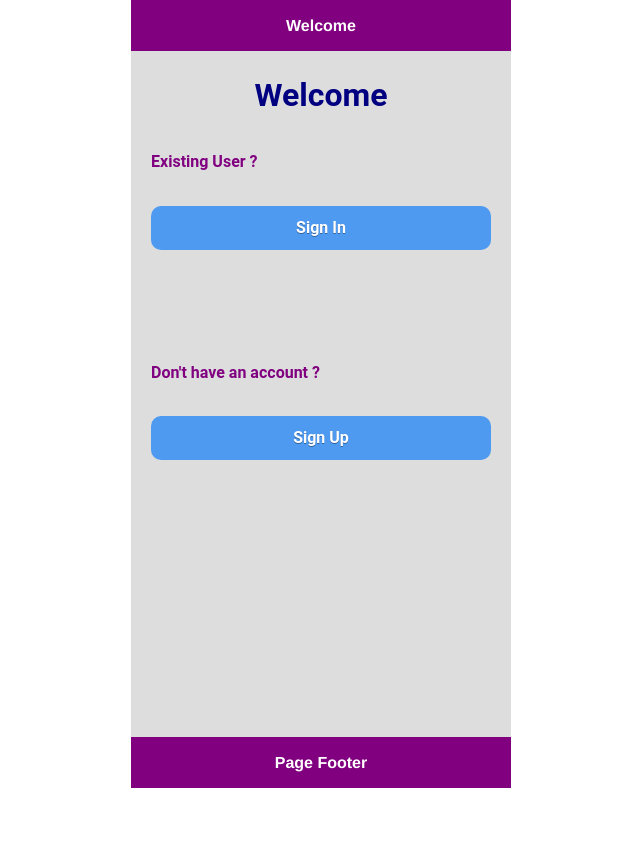
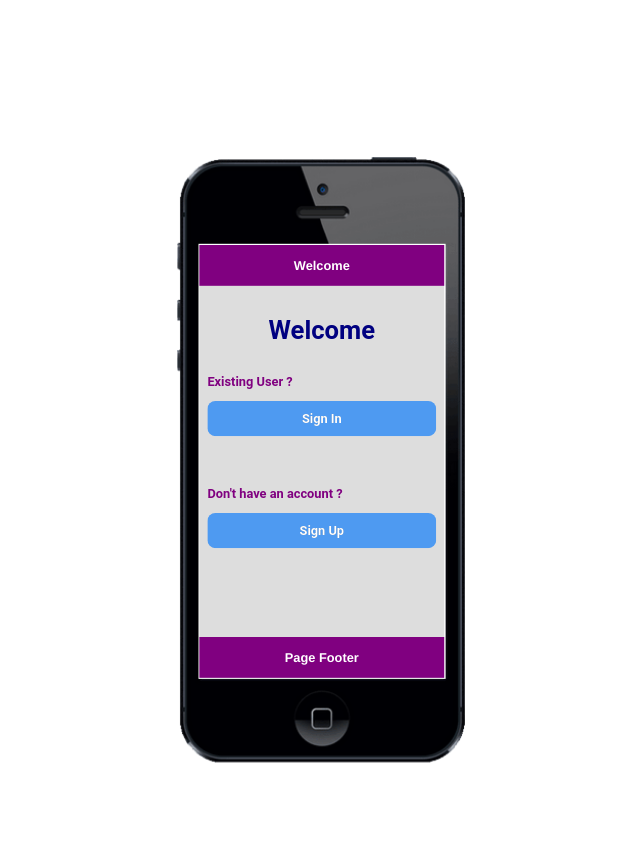
Before and after one commit to ron-deboer/demo, a PHP site: page /mobile.html in a window 1280 px wide. Shown: the whole page, without its empty margins (319-959 px from the left). Before the commit the page ends 788 px from the top, so only its background shows below. Run offline with PHP 8.4, Linux system fonts and the light colour scheme.

Commit message:
tidy layout

```diff
--- a/css/dm-mobile.css
+++ b/css/dm-mobile.css
@@ -1,3 +1,8 @@
+:root {
+    --page-width: 306px;
+    --page-height: 541px;
+}
+
 html * {
     box-sizing: border-box;
     padding: 0;
@@ -15,27 +20,49 @@ ul {
     list-style-type: none;
 }
 .dm-wrapper {
-    background: #ffc;
-    width: 380px;
-    height: 788px;
+    background-image: url("../images/mobile1.png");
+    background-repeat: no-repeat;
+    background-size: 360px;
+    width: 360px;
+    height: 770px;
     margin: 0 auto;
-    transform: scale(1);
+    margin-top: 5rem;
+    transform: scale(0.8);
+    position: relative;
 }
 .dm-page {
+    left: 28px;
+    top: 110px;
+    width: var(--page-width);
+    height: var(--page-height);
     display: flex;
     flex-direction: column;
     justify-content: flex-start;
     background: #ddd;
-    width: 380px;
-    height: 788px;
-    position: relative;
+    position: absolute;
 }
-.header {
+.dm-header {
     background: purple;
     line-height: 2.2rem;
     padding: 8px 12px;
     text-align: center;
     align-items: center;
+    color: #fff;
+}
+.dm-content {
+    height: calc(var(--page-height) - 2.2rem - 2.2rem);
+    line-height: 2.2rem;
+    text-align: left;
+    padding: 0 10px;
+    font-weight: 600;
+    color: #444;
+}
+.dm-footer {
+    margin-top: auto;
+    background: purple;
+    line-height: 2.2rem;
+    padding: 8px 12px;
+    text-align: center;
     color: #fff;
 }
 .center {
@@ -48,22 +75,7 @@ ul {
     align-items: center;
     justify-content: space-between;
 }
-.dm-content {
-    line-height: 2.2rem;
-    text-align: left;
-    padding: 20px;
-    font-weight: 600;
-    color: #444;
-}
-.footer {
-    margin-top: auto;
-    background: purple;
-    line-height: 2.2rem;
-    padding: 8px 12px;
-    text-align: center;
-    color: #fff;
-}
-.link {
+.dm-link {
     cursor: pointer;
 }
 .dm-listview li {
@@ -90,14 +102,21 @@ ul {
 .mt-2 {
     margin-top: 2rem;
 }
-
+.mb-4 {
+    margin-bottom: 4rem;
+}
+.bg-white {
+    background: #fff !important;
+}
+.bg-ddd {
+    background: #ddd;
+}
 /*
     buttons
 */
 .dm-button {
     display: inline-block;
     padding: 0.75em 1.2em;
-    margin-bottom: 5rem;
     border: 0.16em solid rgba(255, 255, 255, 0);
     border-radius: 10px;
     text-decoration: none;
@@ -156,11 +175,13 @@ ul {
     line-height: 1rem;
     display: flex;
     flex-direction: column;
-    gap: 2.2rem;
     color: purple;
 }
 .welcome h1.title {
     color: navy;
     font-size: 2rem;
-    margin: 1rem 0;
+    margin: 3rem 0;
 }
+.welcome .label {
+    margin-bottom: 1rem;
+}
--- a/js/dm-pageheader.js
+++ b/js/dm-pageheader.js
@@ -19,9 +19,9 @@ export default class DmPageHeader extends LitElement {
     render() {
         if (this.href != "") {
             return html`
-                <div class="header spbetween">
+                <div class="dm-header spbetween">
                     <span
-                        class="link"
+                        class="dm-link"
                         @click="${this.click}"
                         data-next="${this.href}"
                     >
@@ -33,7 +33,7 @@ export default class DmPageHeader extends LitElement {
             `;
         }
         return html`
-            <div class="header center">
+            <div class="dm-header center">
                 <h1>${this.text}</h1>
             </div>
         `;
--- a/mobile.html
+++ b/mobile.html
@@ -11,35 +11,33 @@
         <div class="dm-wrapper">
             <div class="dm-page" id="welcome">
                 <dm-page-header text="Welcome" href=""></dm-page-header>
-                <div class="dm-content text">
+                <div class="dm-content">
                     <div class="welcome">
                         <div class="center">
                             <h1 class="title">Welcome</h1>
                         </div>
-
-                        <div>Existing User ?</div>
-                        <div>
+                        <div class="label">Existing User ?</div>
+                        <div class="mb-4">
                             <a
                                 href="javascript:app.navigate('#welcome', '#login')"
                                 class="dm-button"
                                 >Sign In</a
                             >
                         </div>
-
-                        <div>Don't have an account ?</div>
+                        <div class="label">Don't have an account ?</div>
                         <div>
                             <a href="#login" class="dm-button">Sign Up</a>
                         </div>
                     </div>
                 </div>
-                <div class="footer">
+                <div class="dm-footer">
                     <h4>Page Footer</h4>
                 </div>
             </div>
 
             <div class="dm-page hide" id="login">
                 <dm-page-header text="Sign In" href="#welcome"></dm-page-header>
-                <div class="dm-content login">
+                <div class="dm-content">
                     <form class="dm-form" onsubmit="javascript:return false;">
                         <label for="username">User Name</label>
                         <input
@@ -59,13 +57,12 @@
                             value="admin"
                             autocomplete="off"
                         /><br />
-
                         <button onclick="app.login()" class="dm-button">
                             Sign In
                         </button>
                     </form>
                 </div>
-                <div class="footer">
+                <div class="dm-footer">
                     <h4>Page Footer</h4>
                 </div>
             </div>
@@ -98,31 +95,23 @@
                             text="Page 6"
                             href="#page6"
                         ></dm-list-item>
-                        <dm-list-item
-                            text="Page 7"
-                            href="#page7"
-                        ></dm-list-item>
-                        <dm-list-item
-                            text="Page 8"
-                            href="#welcome"
-                        ></dm-list-item>
                     </ul>
-                    <button
+                </div>
+                <div class="dm-footer bg-ddd">
+                    <a
+                        href="#"
                         onclick="app.navigate('#nav', '#welcome')"
-                        class="dm-button mt-2"
+                        class="dm-button"
                     >
                         Sign Out
-                    </button>
-                </div>
-                <div class="footer">
-                    <h4>Page Footer</h4>
+                    </a>
                 </div>
             </div>
 
             <div class="dm-page hide" id="page1">
                 <dm-page-header text="Page 1" href="#nav"></dm-page-header>
                 <div class="dm-content text">Content</div>
-                <div class="footer">
+                <div class="dm-footer">
                     <h4>Page Footer</h4>
                 </div>
             </div>
@@ -130,7 +119,7 @@
             <div class="dm-page hide" id="page2">
                 <dm-page-header text="Page 2" href="#nav"></dm-page-header>
                 <div class="dm-content">Content</div>
-                <div class="footer">
+                <div class="dm-footer">
                     <h4>Page Footer</h4>
                 </div>
             </div>
@@ -138,7 +127,7 @@
             <div class="dm-page hide" id="page3">
                 <dm-page-header text="Page 3" href="#nav"></dm-page-header>
                 <div class="dm-content">Content</div>
-                <div class="footer">
+                <div class="dm-footer">
                     <h4>Page Footer</h4>
                 </div>
             </div>
@@ -146,7 +135,7 @@
             <div class="dm-page hide" id="page4">
                 <dm-page-header text="Page 4" href="#nav"></dm-page-header>
                 <div class="dm-content">Content</div>
-                <div class="footer">
+                <div class="dm-footer">
                     <h4>Page Footer</h4>
                 </div>
             </div>
```
Also changed, not shown: images/mobile.png (added), images/mobile1.png (added), 1 other file.
